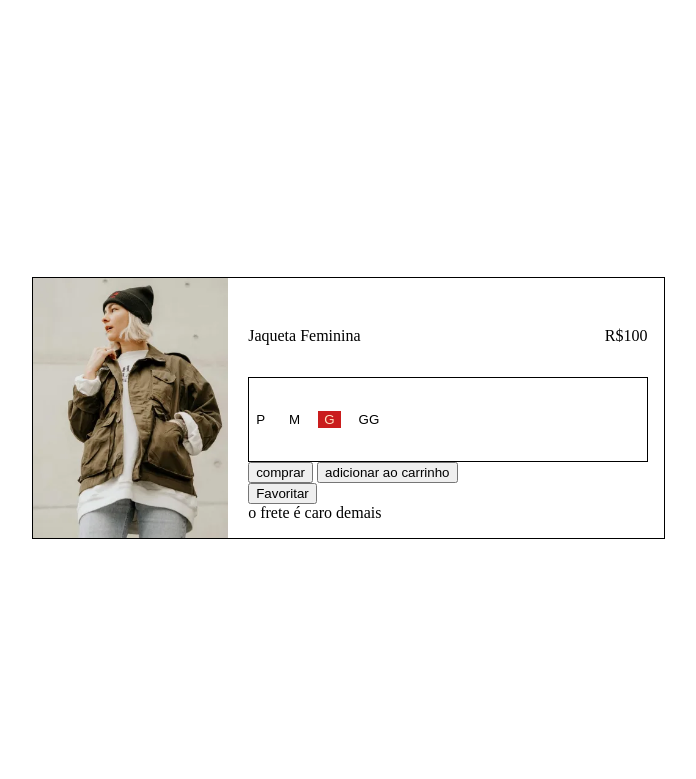
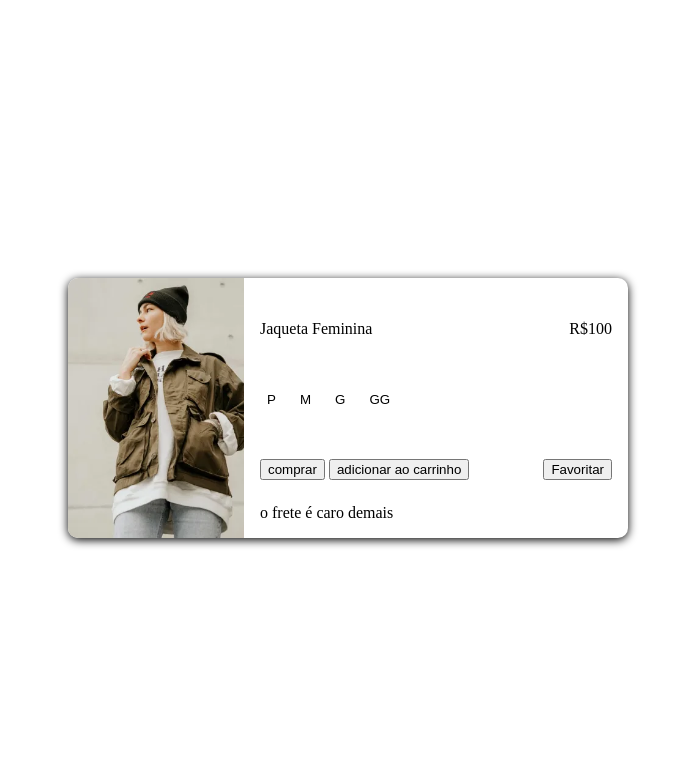
Before and after one commit to PurpleH8/Codifica-Mais, a PHP site: page / in a window 1280 px wide. Shown: the top 779 px of the page, without its empty margins (292-988 px from the left). Run offline with PHP 8.4, Linux system fonts and the light colour scheme.

Commit message:
ta quase

```diff
--- a/card-produto/styles.css
+++ b/card-produto/styles.css
@@ -7,11 +7,11 @@
 }
 .matriz{
     display: flex;
-    border: 1px solid;
-    flex: 0.5;
     justify-content: center;
     height: 260px;
     width: 560px;
+    border-radius: 10px;
+    box-shadow: 0 2px 10px black;
 }
 
 .imagem{
@@ -39,24 +39,36 @@
     display: flex;
     justify-content: baseline;
     flex: 1;
-    border: 1px solid;
+    border: none;
     align-items: center;
     gap: 10px;
-}
-.especificacoes__segunda-coluna button{
+}.especificacoes__segunda-coluna button{
     border: none;
     background-color: white;
     color: black;
     margin: 1px;
+    padding: 6px;
+    border-radius: 10px;
+}button .escolhido{
+    background-color: rgb(202, 29, 29);
+    color: bisque;
+    padding: 6px;
+    margin: 1px;
+    border-radius: 10px;
+    border: 1px;
 }
 .especificacoes__terceira-coluna{
     border: 1px;
     border-color: black;
     align-items: center;
     justify-content: space-between;
+    display: flex;
+    flex: 1;
+
 }
 .imagem img {
     height: 100%;
+    border-radius: 10px 0px 0px 10px;
 }
 .produto{
     border: none;
@@ -64,7 +76,3 @@
 .preco{
     border: none;
 }
-button.escolhido{
-    background-color: rgb(202, 29, 29);
-    color: bisque;
-}
```
